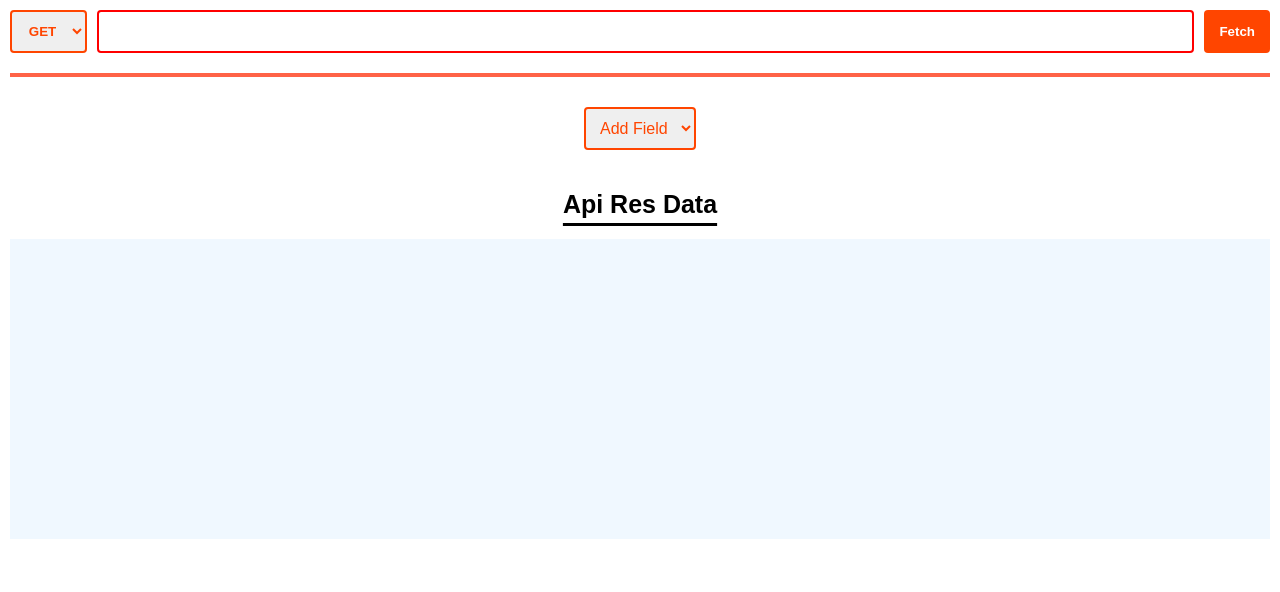
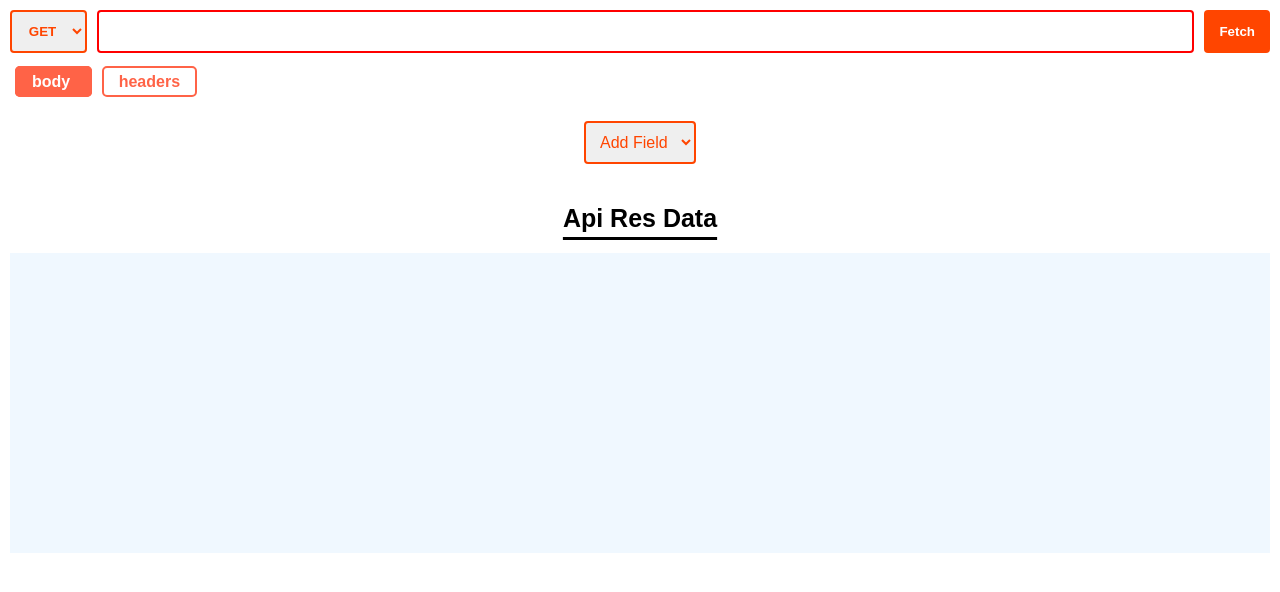
Before and after one commit to ocircleo/api-tester, a plain HTML site: page index.html in a window 1280 px wide. Drawn offline with Linux system fonts and the light colour scheme.

Commit message:
tab system added

```diff
--- a/index.html
+++ b/index.html
@@ -19,8 +19,25 @@
           <input name="api" type="text" />
           <button type="submit">fetch</button>
         </fieldset>
-        <hr>
-      </form>
+
+        <div class="tabs">
+          <span
+            id="tab-btn-1"
+            class="tabs-button btn-active"
+            onclick="showTab('tab-1','tab-btn-1')"
+          >
+            body
+          </span>
+          <span
+            id="tab-btn-2"
+            class="tabs-button"
+            onclick="showTab('tab-2','tab-btn-2')"
+          >
+            headers
+          </span>
+        </div>
+        <div id="tab-1" class="block tab-content">
+          <div></div>
           <div class="add" id="add">
             <select id="addField">
               <option selected>Add Field</option>
@@ -29,6 +46,14 @@
               <option value="file">Image</option>
             </select>
           </div>
+        </div>
+        <div id="tab-2" class="tab-content hidden">
+          <div class="add">
+            <button class="btn">Add Field</button>
+          </div>
+        </div>
+      </form>
+
       <p class="title">api res data</p>
       <div id="display"></div>
     </div>
--- a/public/script.js
+++ b/public/script.js
@@ -5,7 +5,7 @@ const showInUi = (data) => {
   display.innerText = data;
 };
 const deleteField = (e) => {
-  submit.removeChild(e.target.parentElement);
+  e.target.parentElement.parentElement.removeChild(e.target.parentElement);
 };
 addField.addEventListener("change", (e) => {
   if (e.target.value == "Add") return;
@@ -22,8 +22,8 @@ addField.addEventListener("change", (e) => {
   if (e.target.value == "file") {
     value.type = "file";
     value.accept = "image/*";
-  }else{
-    value.type = e.target.value
+  } else {
+    value.type = e.target.value;
   }
 
   value.placeholder = "value";
@@ -34,7 +34,7 @@ addField.addEventListener("change", (e) => {
   btn.innerText = "Delete";
   btn.addEventListener("click", deleteField);
   fieldset.appendChild(btn);
-  submit.appendChild(fieldset);
+  e.target.parentElement.parentElement.appendChild(fieldset);
 });
 
 submit.addEventListener("submit", (e) => {
@@ -52,3 +52,18 @@ submit.addEventListener("submit", (e) => {
   // } else {
   // }
 });
+
+function showTab(data, btn) {
+  let allTabs = document.getElementsByClassName("tab-content");
+  let allTabBtns = document.getElementsByClassName("tabs-button");
+  for (let i = 0; i < allTabs.length; i++) {
+    allTabs[i].classList.remove("block");
+    allTabs[i].classList.add("hidden");
+  }
+  for (let i = 0; i < allTabBtns.length; i++) {
+    allTabBtns[i].classList.remove("btn-active");
+  }
+  document.getElementById(data).classList.add("block");
+  document.getElementById(data).classList.remove("hidden");
+  document.getElementById(btn).classList.add("btn-active");
+}
--- a/public/style.css
+++ b/public/style.css
@@ -53,31 +53,30 @@ fieldset {
   margin: 10px 0;
   align-items: center;
   justify-content: center;
-
 }
-.inputs{
+.inputs {
   display: flex;
   gap: 10px;
   margin: 10px 0;
   flex-direction: column;
 }
-.inputs input{
-border: 2px dashed orangered !important;
-font-size: 19px !important;
-color: rgb(76, 76, 76) !important;
+.inputs input {
+  border: 2px dashed orangered !important;
+  font-size: 19px !important;
+  color: rgb(76, 76, 76) !important;
 }
-.btn{
+.btn {
   border: transparent;
   padding: 10px 15px;
   border-radius: 5px;
   font-weight: 700;
   background-color: orangered;
   color: white;
-  transition: .2s;
+  transition: 0.2s;
   cursor: pointer;
   font-size: 16px;
 }
-#addField{
+#addField {
   padding: 10px;
   color: orangered;
   border: 2px solid orangered;
@@ -86,24 +85,24 @@ color: rgb(76, 76, 76) !important;
   cursor: pointer;
 }
 
-.btn:active{
+.btn:active {
   transform: scale(0.9);
 }
-.inputs button{
+.inputs button {
   background-color: red;
 }
-@media screen and (min-width:500px) {
-  .inputs{
+@media screen and (min-width: 500px) {
+  .inputs {
     flex-direction: row;
   }
 }
-#display{
+#display {
   background-color: aliceblue;
   min-height: 300px;
   width: 100%;
   overflow-x: scroll;
 }
-.title{
+.title {
   font-size: 25px;
   text-align: center;
   font-weight: 700;
@@ -113,9 +112,35 @@ color: rgb(76, 76, 76) !important;
   text-underline-offset: 10px;
   text-decoration-thickness: 3px;
 }
-hr{
-  margin: 20px 0;
-  height: 4px;
-  background-color: tomato;
-  border: transparent;
+
+.tabs {
+  height: auto;
+  padding: 10px 0;
+  margin-top: 10px;
 }
+.tabs-button {
+  border: 2px solid tomato;
+  padding: 5px 15px;
+  border-radius: 5px;
+  font-weight: 700;
+  color: tomato;
+  transition: 0.2s;
+  cursor: pointer;
+  font-size: 16px;
+  background-color: white;
+  transition: 0.2s;
+  margin: 0 5px;
+}
+.btn-active {
+  background-color: tomato !important;
+  color: white !important;
+}
+
+.hidden {
+  display: none ;
+}
+.block {
+  display: block ;
+}
+.tab-content {
+}
```
Lines whose indentation alone changed are shown as unchanged.
